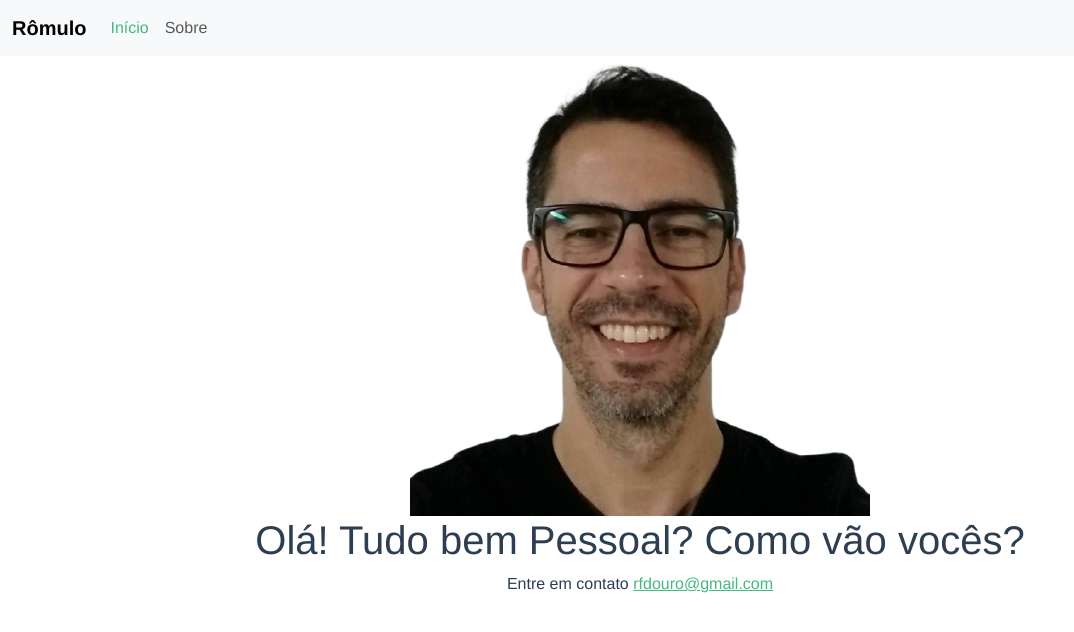
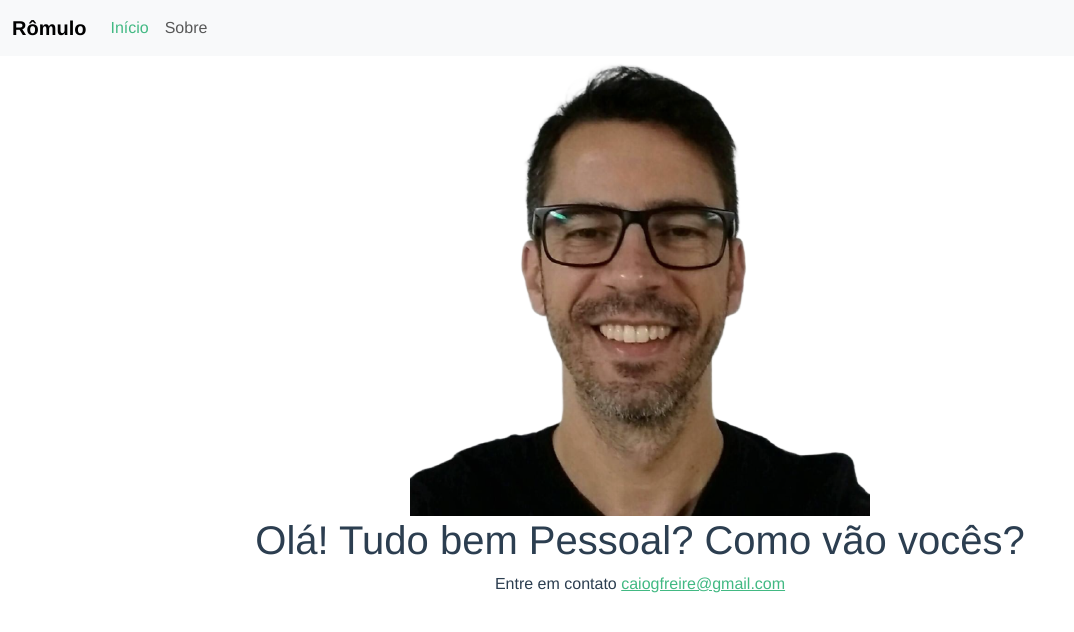
Before and after one commit to Cgfreire/sitegfront5, a Vue app: page /#/ in a window 1280 px wide. Shown: the top 632 px of the page, without its empty margins (0-1074 px from the left). Built offline with nearby package versions, Linux system fonts and the light colour scheme.

Commit message:
Update HelloWorld.vue

```diff
--- a/src/components/HelloWorld.vue
+++ b/src/components/HelloWorld.vue
@@ -2,7 +2,7 @@
   <div class="hello">
     <h1>{{ msg }}</h1>
     <p>
-      Entre em contato <a href="mailto:rfdouro@gmail.com">rfdouro@gmail.com</a>
+      Entre em contato <a href="mailto:rfdouro@gmail.com">caiogfreire@gmail.com</a>
     </p>
   </div>
 </template>
```
